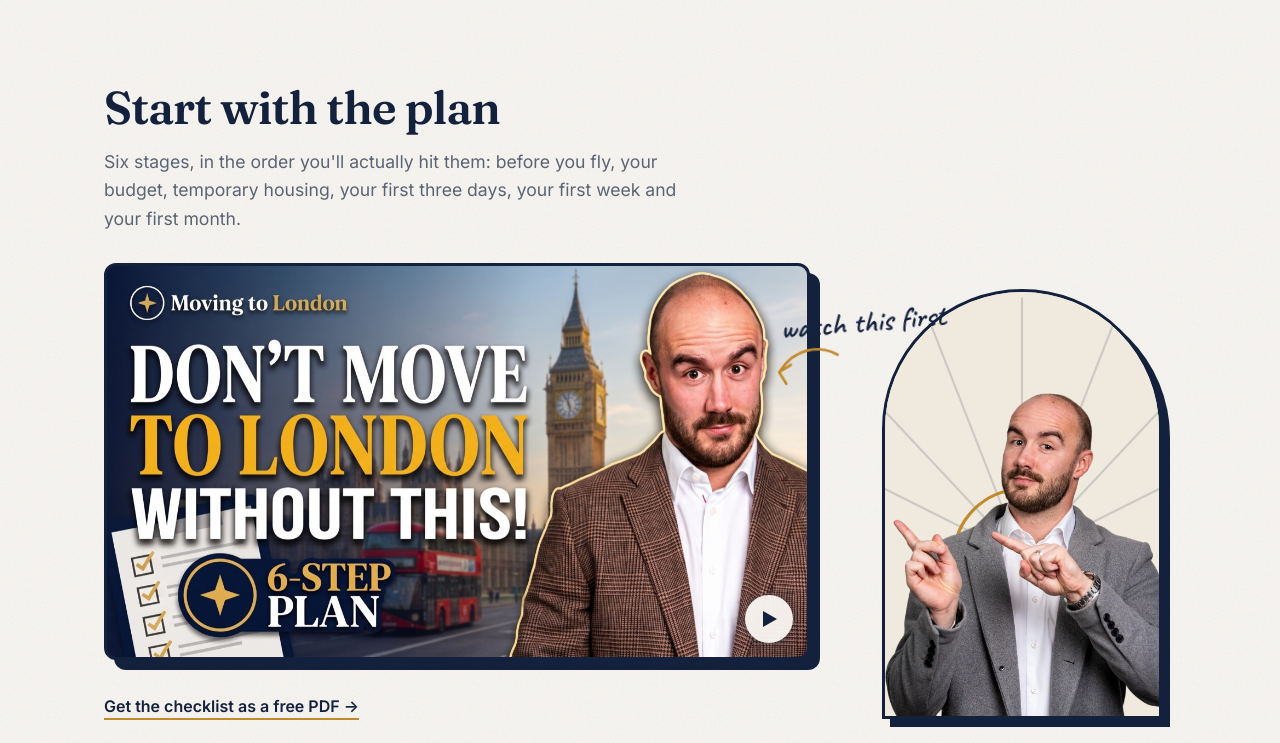
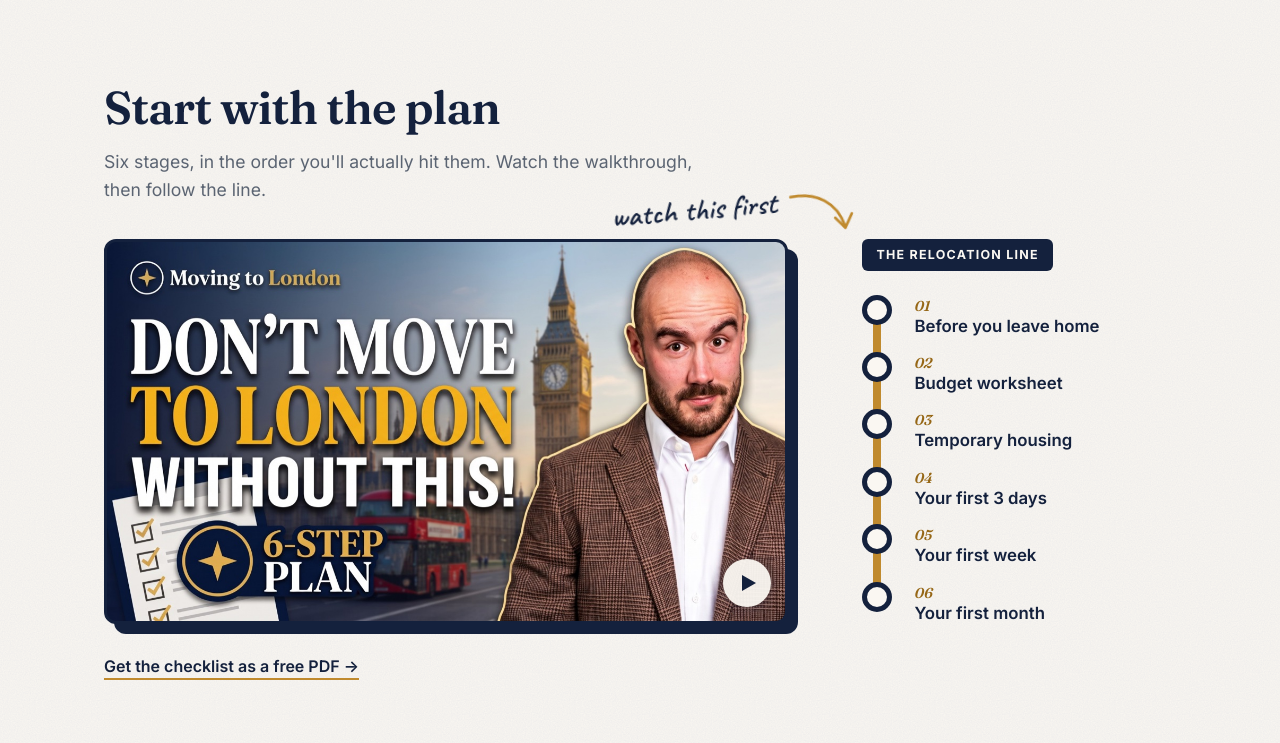
Before and after one commit to AceBoogie28/MovingtoLondonUK, a plain HTML site: page index.html in a window 1280 px wide. Shown: the part 817-1560 px from the top of the page. Drawn offline with Linux system fonts and the light colour scheme.

Commit message:
Home prototype: tube-line stages replace pointing portrait; plain headshot; LRA-green button
Co-Authored-By: Claude Sonnet 5.5 <noreply@anthropic.com>

```diff
--- a/css/style.css
+++ b/css/style.css
@@ -970,19 +970,15 @@ body.home {
 
 /* Start with the plan */
 .home .start-here { padding: 8px 0 88px; }
-.home .start-grid { display: grid; grid-template-columns: 1.55fr .65fr; gap: 56px; align-items: end; }
-.home .start-video h2 { font-size: clamp(2rem, 3.6vw, 3rem); letter-spacing: -0.02em; margin-bottom: 14px; }
+.home .start-here h2 { font-size: clamp(2rem, 3.6vw, 3rem); letter-spacing: -0.02em; margin-bottom: 14px; }
 .home .start-lead { max-width: 54ch; color: var(--slate); font-size: 1.1rem; margin-bottom: 0; }
 .home .start-video .video-embed {
   border: 3px solid var(--navy);
   border-radius: 12px;
   box-shadow: 10px 10px 0 var(--navy);
-  margin: 30px 10px 34px 0;
+  margin: 0 10px 0 0;
 }
 .home .start-links { margin: 0; }
-.home .start-figure { position: relative; padding-right: 8px; }
-.home .hand-note--start { left: -96px; top: 18px; }
-.home .hand-note--start svg { left: -10px; top: 30px; }
 
 /* Guides as a contents list */
 .home .guides-list { padding: 24px 0 88px; }
@@ -1002,7 +998,7 @@ body.home {
   transition: background .15s ease, padding .15s ease;
 }
 .home .contents a:hover { background: var(--cream-dark); padding-left: 20px; }
-.home .c-num { font-family: "Fraunces", Georgia, serif; font-style: italic; font-weight: 600; font-size: 3.2rem; line-height: 1; color: #9c6c1c; }
+.home .c-num { font-family: "Fraunces", Georgia, serif; font-style: italic; font-weight: 600; font-size: 3.2rem; line-height: 1; color: #966716; }
 .home .c-tag { display: block; margin-bottom: 8px; font-size: .72rem; font-weight: 700; letter-spacing: .12em; text-transform: uppercase; color: var(--slate); }
 .home .c-title { display: block; font-family: "Fraunces", Georgia, serif; font-weight: 600; font-size: clamp(1.4rem, 2.6vw, 2.1rem); line-height: 1.1; color: var(--navy); }
 .home .c-desc { display: block; margin-top: 8px; max-width: 60ch; color: var(--slate); }
@@ -1042,6 +1038,70 @@ body.home {
 .home .closing { padding: 88px 0 104px; }
 .home .closing .band-copy p { color: var(--slate); }
 
+
+/* Start with the plan: the six stages as a tube-style line */
+.home .start-grid {
+  display: grid;
+  grid-template-columns: 1.55fr .7fr;
+  grid-template-areas: "video tube" "links links";
+  column-gap: 64px;
+  row-gap: 30px;
+  margin-top: 34px;
+  align-items: stretch;
+}
+.home .start-video { grid-area: video; position: relative; }
+.home .tube-wrap { grid-area: tube; display: flex; flex-direction: column; }
+.home .start-links { grid-area: links; margin: 0; }
+.home .hand-note--start { right: 22px; top: -44px; }
+.home .hand-note--start svg { left: calc(100% + 6px); top: 6px; }
+.home .tube-name {
+  align-self: flex-start;
+  margin: 0 0 22px;
+  padding: 6px 14px;
+  background: var(--navy);
+  color: var(--cream);
+  border-radius: 6px;
+  font-size: .78rem;
+  font-weight: 700;
+  letter-spacing: .1em;
+  text-transform: uppercase;
+}
+.home .tube { list-style: none; margin: 0; padding: 0; flex: 1; display: flex; flex-direction: column; }
+.home .tube li { position: relative; flex: 1; min-height: 52px; padding-left: 52px; }
+.home .tube li::before {
+  content: "";
+  position: absolute;
+  left: 11px;
+  top: 16px;
+  width: 8px;
+  height: 100%;
+  background: var(--gold);
+  border-radius: 4px;
+}
+.home .tube li:last-child { flex: 0 0 auto; min-height: 0; }
+.home .tube li:last-child::before { display: none; }
+.home .tube .stop {
+  position: absolute;
+  left: 0;
+  top: 2px;
+  width: 30px;
+  height: 30px;
+  border: 5px solid var(--navy);
+  border-radius: 50%;
+  background: var(--cream);
+  z-index: 1;
+}
+.home .stop-label { display: block; font-weight: 600; font-size: 1.05rem; line-height: 1.25; color: var(--navy); padding-top: 4px; }
+.home .stop-num { display: block; font-family: "Fraunces", Georgia, serif; font-style: italic; font-weight: 600; font-size: .9rem; color: #966716; margin-bottom: 1px; }
+
+/* Plain headshot in the closing arch */
+.home .arch--photo { background: #e9e9e9; }
+.home .arch .arch-photo { position: absolute; inset: 0; width: 100%; height: 100%; object-fit: cover; object-position: 50% 12%; display: block; }
+
+/* The bridge to LRA: its own dark green and cream */
+.home .btn-lra { background: #041A10; color: var(--cream); border-color: #041A10; box-shadow: 4px 4px 0 #041A10; }
+.home .btn-lra:hover { background: #0b2c1c; color: var(--cream); box-shadow: 2px 2px 0 #041A10; }
+
 /* Motion: the scribble draws itself; reduced-motion users get it static */
 @media (prefers-reduced-motion: no-preference) {
   .home .hero-art { animation: mtlFadeIn .6s ease both; animation-delay: 1.2s; }
@@ -1051,14 +1111,16 @@ body.home {
 
 @media (max-width: 1100px) {
   .home .hand-note--hero { display: none; }
-  .home .hand-note--start { display: none; }
-}
+  }
 @media (max-width: 900px) {
   .home .hero { padding: 40px 0 64px; }
   .home .hero .container { grid-template-columns: 1fr; gap: 44px; }
   .home .hero-art { margin: 0 auto; max-width: 340px; }
-  .home .start-grid, .home .band-grid, .home .band-grid--flip { grid-template-columns: 1fr; gap: 40px; }
-  .home .start-figure, .home .band-figure { max-width: 280px; margin: 0 auto; width: 100%; }
+  .home .band-grid, .home .band-grid--flip { grid-template-columns: 1fr; gap: 40px; }
+  .home .start-grid { grid-template-columns: 1fr; grid-template-areas: "video" "tube" "links"; row-gap: 36px; }
+  .home .tube li { min-height: 60px; }
+  .home .hand-note--start { right: auto; left: 6px; top: -46px; }
+  .home .band-figure { max-width: 280px; margin: 0 auto; width: 100%; }
   .home .band-grid--flip .band-figure { order: 2; }
   .home .contents a { grid-template-columns: 56px 1fr; }
   .home .c-go { display: none; }
--- a/index.html
+++ b/index.html
@@ -104,30 +104,31 @@
 </section>
 
 <section class="start-here">
-  <div class="container start-grid">
-    <div class="start-video">
-      <h2>Start with the plan</h2>
-      <p class="start-lead">Six stages, in the order you'll actually hit them: before you fly, your budget, temporary housing, your first three days, your first week and your first month.</p>
-      <a class="video-embed" href="https://www.youtube.com/watch?v=hVnLAkbBAkg" data-video-id="hVnLAkbBAkg" target="_blank" rel="noopener" aria-label="Play video: Don't Move to London Without this 6-Step Plan (2027)">
-        <img src="images/videos/relocation-checklist.jpg" alt="" width="1280" height="714">
-        <span class="play-badge" aria-hidden="true"></span>
-      </a>
+  <div class="container">
+    <h2>Start with the plan</h2>
+    <p class="start-lead">Six stages, in the order you'll actually hit them. Watch the walkthrough, then follow the line.</p>
+    <div class="start-grid">
+      <div class="start-video">
+        <p class="hand-note hand-note--start" aria-hidden="true">watch this first
+          <svg viewBox="0 0 90 60"><path d="M10 6 C44 2 70 18 78 50"/><path d="M66 38 L78 52 L88 34"/></svg>
+        </p>
+        <a class="video-embed" href="https://www.youtube.com/watch?v=hVnLAkbBAkg" data-video-id="hVnLAkbBAkg" target="_blank" rel="noopener" aria-label="Play video: Don't Move to London Without this 6-Step Plan (2027)">
+          <img src="images/videos/relocation-checklist.jpg" alt="" width="1280" height="714">
+          <span class="play-badge" aria-hidden="true"></span>
+        </a>
+      </div>
+      <div class="tube-wrap">
+        <p class="tube-name">The Relocation Line</p>
+        <ol class="tube">
+          <li><span class="stop" aria-hidden="true"></span><span class="stop-label"><span class="stop-num">01</span>Before you leave home</span></li>
+          <li><span class="stop" aria-hidden="true"></span><span class="stop-label"><span class="stop-num">02</span>Budget worksheet</span></li>
+          <li><span class="stop" aria-hidden="true"></span><span class="stop-label"><span class="stop-num">03</span>Temporary housing</span></li>
+          <li><span class="stop" aria-hidden="true"></span><span class="stop-label"><span class="stop-num">04</span>Your first 3 days</span></li>
+          <li><span class="stop" aria-hidden="true"></span><span class="stop-label"><span class="stop-num">05</span>Your first week</span></li>
+          <li><span class="stop" aria-hidden="true"></span><span class="stop-label"><span class="stop-num">06</span>Your first month</span></li>
+        </ol>
+      </div>
       <p class="start-links"><a class="text-link" href="resources/relocation-checklist.html">Get the checklist as a free PDF &rarr;</a></p>
-    </div>
-    <div class="start-figure">
-      <p class="hand-note hand-note--start" aria-hidden="true">watch this first
-        <svg viewBox="0 0 90 60"><path d="M84 20 C60 4 28 8 8 34"/><path d="M22 28 L6 36 L14 52"/></svg>
-      </p>
-      <div class="arch arch--sm">
-        <svg class="arch-scene" viewBox="0 0 260 400" preserveAspectRatio="xMidYMid slice" aria-hidden="true">
-          <rect width="260" height="400" fill="#f0eade"/>
-          <g stroke="#14213d" stroke-opacity=".16" stroke-width="2" stroke-linecap="round">
-            <path d="M130 250 L130 6 M130 250 L40 20 M130 250 L220 20 M130 250 L-20 90 M130 250 L280 90 M130 250 L-30 170 M130 250 L290 170"/>
-          </g>
-          <circle cx="130" cy="250" r="64" fill="none" stroke="#c08a2e" stroke-width="3"/>
-        </svg>
-        <img class="arch-figure" src="images/alex/alex-pointing.webp" alt="Alex Carroll pointing toward the video" width="949" height="1120" loading="lazy">
-      </div>
     </div>
   </div>
 </section>
@@ -206,20 +207,14 @@
 <section class="closing">
   <div class="container band-grid band-grid--flip">
     <div class="band-figure">
-      <div class="arch arch--sm arch--gold">
-        <svg class="arch-scene" viewBox="0 0 260 400" preserveAspectRatio="xMidYMid slice" aria-hidden="true">
-          <rect width="260" height="400" fill="#c08a2e"/>
-          <g stroke="#e0b563" stroke-width="2" stroke-linecap="round" stroke-opacity=".8">
-            <path d="M130 250 L130 6 M130 250 L40 20 M130 250 L220 20 M130 250 L-20 90 M130 250 L280 90 M130 250 L-30 170 M130 250 L290 170"/>
-          </g>
-        </svg>
-        <img class="arch-figure" src="images/alex/alex-thumbsup.webp" alt="Alex Carroll giving a thumbs up" width="948" height="1120" loading="lazy">
+      <div class="arch arch--sm arch--photo">
+        <img class="arch-photo" src="images/alex/alex-headshot.webp" alt="Alex Carroll" width="640" height="800" loading="lazy">
       </div>
     </div>
     <div class="band-copy">
       <h2>When you're ready to search, we're ready to represent you.</h2>
       <p>London Residential Advisors is our dedicated buyer's advisory team &mdash; built specifically for relocators navigating a market that doesn't default to buyer representation.</p>
-      <a href="https://londonresidentialadvisors.com" class="btn btn-primary">Talk to an Advisor</a>
+      <a href="https://londonresidentialadvisors.com" class="btn btn-lra">Talk to an Advisor</a>
     </div>
   </div>
 </section>
```
Also changed, not shown: images/alex/alex-headshot.webp (added), images/alex/alex-pointing.webp (deleted), images/alex/alex-thumbsup.webp (deleted).
